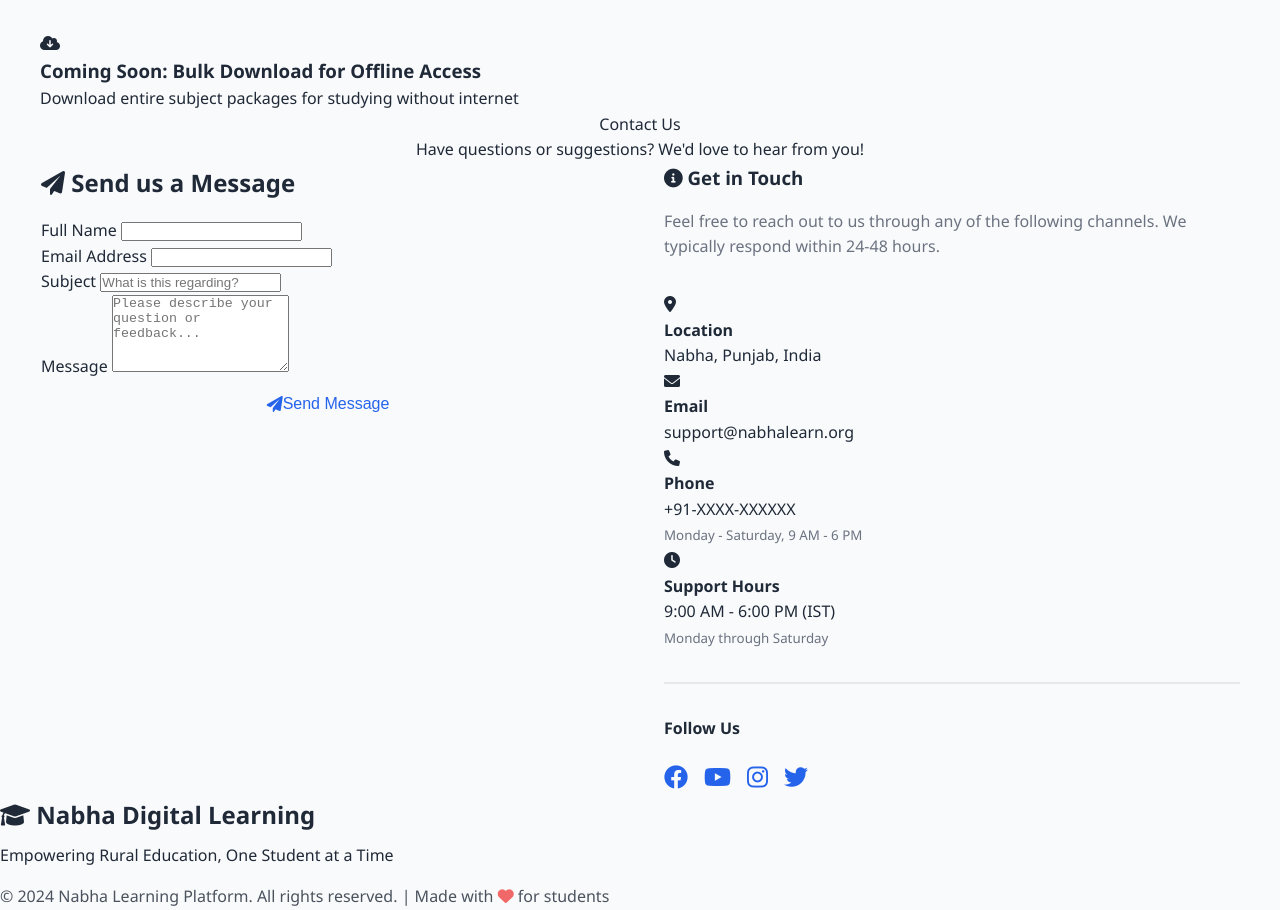
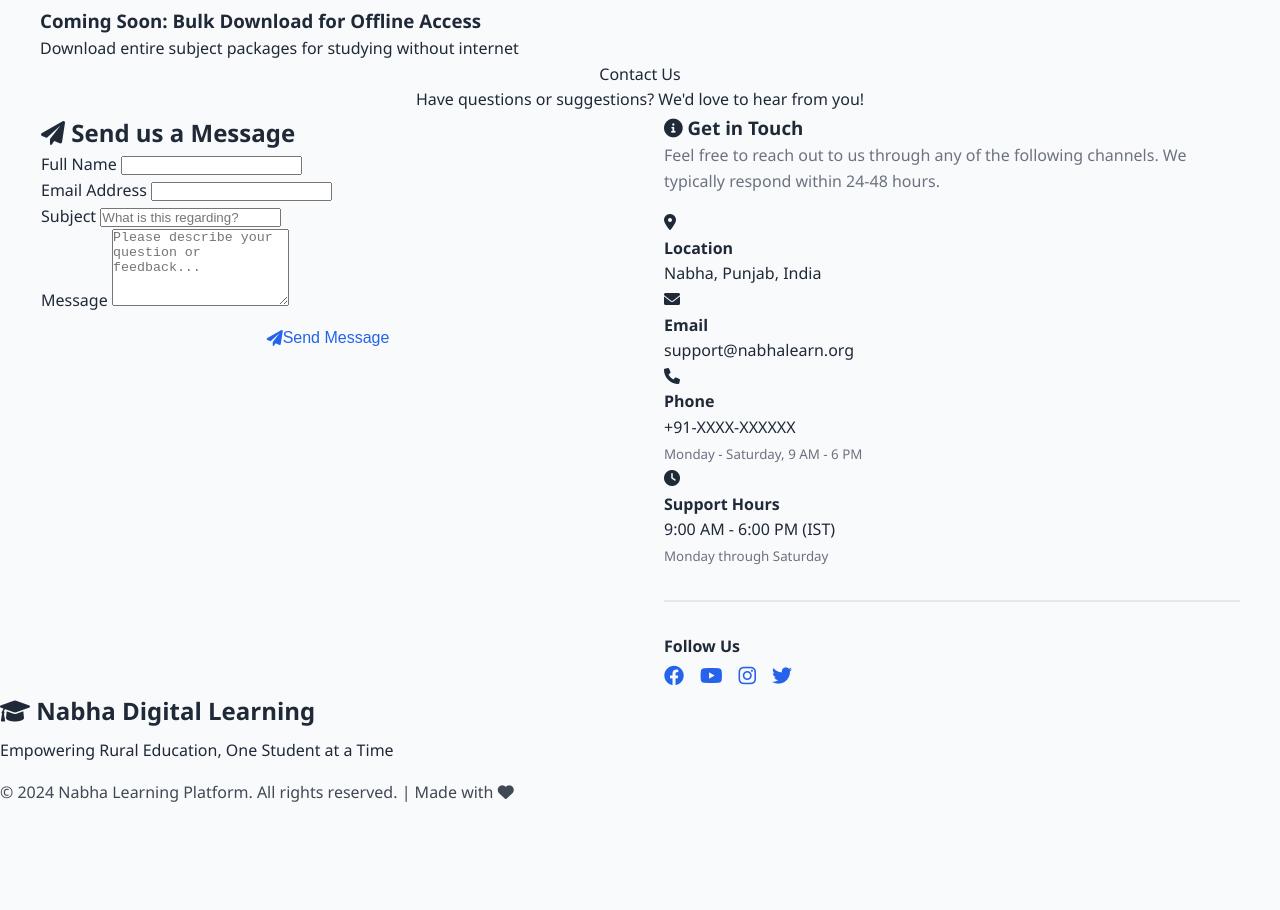
Before and after one commit to mehulvish13/NABHA, a plain HTML site: page index.html in a window 1280 px wide. Shown: the part 2461-3371 px from the top of the page. After the commit the page ends 3267 px from the top, so only its background shows below. Drawn offline with Linux system fonts and the light colour scheme.

Commit message:
newwwwwwww

```diff
--- a/index.html
+++ b/index.html
@@ -22,7 +22,7 @@
     <link rel="stylesheet" href="styles.css">
     <link rel="stylesheet" href="toast.css">
     <link rel="stylesheet" href="https://cdnjs.cloudflare.com/ajax/libs/font-awesome/6.0.0/css/all.min.css">
-    </style>
+    <title>Nabha Learning Platform</title>
 </head>
 <body>
     <!-- Skip to content link for accessibility -->
@@ -207,7 +207,7 @@
                 <!-- Filter Section -->
                 <div class="filter-section card" role="region" aria-labelledby="filterTitle">
                     <h2 id="filterTitle" class="sr-only">Filter videos by subject</h2>
-                    <h3 style="text-align: center; margin-bottom: 1rem;">Filter by Subject</h3>
+                    <h3 class="filter-heading">Filter by Subject</h3>
                     <div class="filter-buttons" role="group" aria-label="Subject filters">
                         <button
                             class="filter-btn active"
@@ -379,7 +379,7 @@
             </div>
 
                 <!-- Placeholder for Interactive Quizzes -->
-                <div class="future-feature" style="margin-top: 3rem;" role="region" aria-labelledby="quizFeatureTitle">
+                <div class="future-feature" role="region" aria-labelledby="quizFeatureTitle">
                     <i class="fas fa-question-circle" aria-hidden="true"></i>
                     <h3 id="quizFeatureTitle">Coming Soon: Interactive Quizzes</h3>
                     <p>Test your knowledge after watching videos with fun quizzes</p>
@@ -649,11 +649,11 @@
                 <h1 id="contactTitle" class="section-title">Contact Us</h1>
                 <p class="section-subtitle">Have questions or suggestions? We'd love to hear from you!</p>
 
-                <div class="contact-container grid" style="grid-template-columns: 1fr 1fr; gap: 3rem;">
+                <div class="contact-container grid">
                     <!-- Contact Form -->
                     <div class="contact-form card">
                         <div class="card-content">
-                            <h2 style="margin-bottom: 1rem;">
+                            <h2>
                                 <i class="fas fa-paper-plane" aria-hidden="true"></i>
                                 Send us a Message
                             </h2>
@@ -718,8 +718,8 @@
 
                 <!-- Contact Information -->
                 <div class="contact-info">
-                    <h3 style="margin-bottom: 1rem;"><i class="fas fa-info-circle"></i> Get in Touch</h3>
-                    <p style="margin-bottom: 2rem; color: var(--text-light);">Feel free to reach out to us through any of the following channels. We typically respond within 24-48 hours.</p>
+                    <h3><i class="fas fa-info-circle"></i> Get in Touch</h3>
+                    <p class="muted">Feel free to reach out to us through any of the following channels. We typically respond within 24-48 hours.</p>
 
                     <div class="contact-item">
                         <i class="fas fa-map-marker-alt"></i>
@@ -755,13 +755,13 @@
                         </div>
                     </div>
 
-                    <div style="margin-top: 2rem; padding-top: 2rem; border-top: 2px solid #e5e7eb;">
-                        <h4 style="margin-bottom: 1rem;">Follow Us</h4>
-                        <div style="display: flex; gap: 1rem; font-size: 1.5rem;">
-                            <a href="#" style="color: var(--primary-color);"><i class="fab fa-facebook"></i></a>
-                            <a href="#" style="color: var(--primary-color);"><i class="fab fa-youtube"></i></a>
-                            <a href="#" style="color: var(--primary-color);"><i class="fab fa-instagram"></i></a>
-                            <a href="#" style="color: var(--primary-color);"><i class="fab fa-twitter"></i></a>
+                    <div class="follow-us">
+                        <h4>Follow Us</h4>
+                        <div class="social-icons">
+                            <a href="#"><i class="fab fa-facebook"></i></a>
+                            <a href="#"><i class="fab fa-youtube"></i></a>
+                            <a href="#"><i class="fab fa-instagram"></i></a>
+                            <a href="#"><i class="fab fa-twitter"></i></a>
                         </div>
                     </div>
                 </div>
@@ -774,16 +774,15 @@
     <!-- ===== FOOTER ===== -->
     <footer role="contentinfo">
             <div class="footer-content">
-            <div style="margin-bottom: 1rem;">
-                <h2 style="margin-bottom: 0.5rem;">
+                <div class="footer-brand">
+                    <h2>
                         <i class="fas fa-graduation-cap" aria-hidden="true"></i>
                         Nabha Digital Learning
                     </h2>
                     <p>Empowering Rural Education, One Student at a Time</p>
                 </div>
-            <p style="margin-top: 1rem; opacity: 0.8;">
-                &copy; 2024 Nabha Learning Platform. All rights reserved. |
-                Made with <i class="fas fa-heart" style="color: #ef4444;" aria-label="love"></i> for students
+                <p class="footer-note">
+                    &copy; 2024 Nabha Learning Platform. All rights reserved. | Made with <i class="fas fa-heart" aria-label="love"></i>
                 </p>
             </div>
     </footer>
--- a/simple-script.js
+++ b/simple-script.js
@@ -34,7 +34,7 @@ class NabhaApp {
       });
     }
 
-    // Video placeholders
+    // Video placeholders (lazy load)
     document.addEventListener('click', (e) => {
       const videoPlaceholder = e.target.closest('.video-placeholder');
       if (videoPlaceholder) this.loadVideo(videoPlaceholder);
@@ -58,11 +58,9 @@ class NabhaApp {
     if (contactForm) {
       contactForm.addEventListener('submit', (e) => this.handleContactForm(e));
     }
+    // (save buttons removed from UI)
   }
 
-
-
-  // ===== NAVIGATION =====
   navigateToPage(pageId) {
     // Hide all pages
     document.querySelectorAll('.page').forEach(page => {
--- a/styles.css
+++ b/styles.css
@@ -929,3 +929,38 @@ select:focus-visible {
     border: 1px solid #ccc;
   }
 }
+
+/* Small classes added for cleaned HTML */
+.filter-heading {
+  text-align: center;
+  margin-bottom: 1rem;
+  font-size: 1.1rem;
+}
+
+.contact-container {
+  display: grid;
+  grid-template-columns: 1fr 1fr;
+  gap: 3rem;
+}
+
+.muted {
+  color: var(--text-light);
+  margin-bottom: 1rem;
+}
+
+.follow-us {
+  margin-top: 2rem;
+  padding-top: 2rem;
+  border-top: 2px solid var(--border-color);
+}
+
+.social-icons {
+  display: flex;
+  gap: 1rem;
+  font-size: 1.25rem;
+}
+
+.social-icons a { color: var(--primary-color); }
+
+.footer-brand h2 { margin-bottom: 0.5rem; }
+.footer-note { margin-top: 1rem; opacity: 0.85; }
--- a/toast.css
+++ b/toast.css
@@ -26,3 +26,8 @@
   border: none;
   cursor: pointer;
 }
+
+/* simple variants */
+.toast-success { border-left: 4px solid var(--secondary-color); }
+.toast-error { border-left: 4px solid #ef4444; }
+.toast-info { border-left: 4px solid var(--primary-color); }
```
Also changed, not shown: 1 other file. Lines whose indentation alone changed are shown as unchanged.
